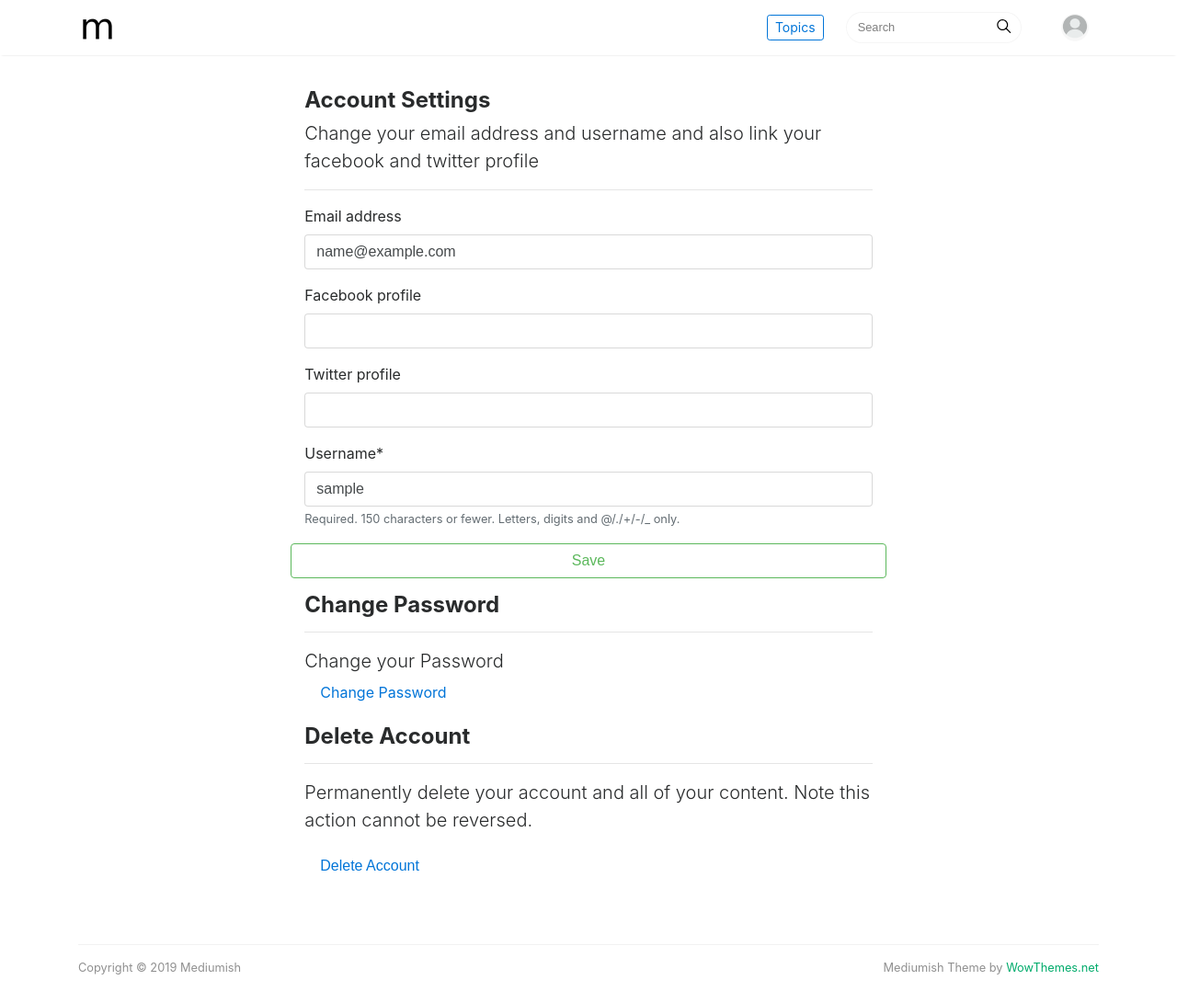
After one commit to pena56/mediumish, a Django app: page /me/settings/ in a window 1280 px wide. The commit adds this page. Shown: the whole page at 92% size. Run offline with Django 3.2, Linux system fonts and the light colour scheme; the visitor is signed in with stand-in values (Sample User, id 1); data comes from the database, SQL or seed files in the repository; parts of the project's set-up code (start-up, migrations or seed data) failed here and were passed over; some libraries are stand-ins or nearby versions.

Commit message:
(ft-settings-page) - user settings page
- created view for deleting user account
- created view for changing user password
- created to edit user details in settings

```diff
--- a/account/forms.py
+++ b/account/forms.py
@@ -1,4 +1,5 @@
 from django.contrib.auth.forms import UserCreationForm, UserChangeForm
+from django import forms
 
 from account.models import CustomUser
 
@@ -12,3 +13,9 @@
     class Meta(UserChangeForm):
         model = CustomUser
         fields = ('email', 'first_name', 'last_name', 'bio', 'profile_pic',)
+
+
+class UserSettingsForm(forms.ModelForm):
+    class Meta:
+        model = CustomUser
+        fields = ('email', 'facebook_profile', 'twitter_profile', 'username',)
--- a/account/urls.py
+++ b/account/urls.py
@@ -6,5 +6,5 @@
 urlpatterns = [
     path('register/', CreateUserView.as_view(), name='register'),
     path('@<str:username><int:pk>/edit/', UpdateUserView.as_view(), name='update_user'),
-    path('delete/<slug:slug>/', DeleteUserView.as_view(), name='delete_user'),
+    path('@<str:username><int:pk>/delete/', DeleteUserView.as_view(), name='delete_user'),
 ]
--- a/account/views.py
+++ b/account/views.py
@@ -19,7 +19,6 @@
     model = CustomUser
     fields = ['first_name', 'last_name', 'profile_pic', 'bio',]
     template_name = 'update_user.html'
-    # success_url = reverse_lazy('index')
 
     def dispatch(self, request, *args, **kwargs):
         obj = self.get_object()
@@ -31,5 +30,5 @@
 
 class DeleteUserView(DeleteView):
     model = CustomUser
-    template_name = 'delete_user.html'
-    success_url = reverse_lazy('home')
+    template_name = 'delete_account.html'
+    success_url = reverse_lazy('index')
--- a/article/urls.py
+++ b/article/urls.py
@@ -9,6 +9,7 @@
     MyStoriesView,
     EditArticleView,
     DeleteArticleView,
+    MySettingsView,
 )
 
 urlpatterns = [
@@ -20,4 +21,5 @@
     path('@<str:username><int:pk>/', AuthorProfileView.as_view(), name='profile'),
     path('<slug:slug>/edit/', EditArticleView.as_view(), name='edit_article'),
     path('<slug:slug>/delete/', DeleteArticleView.as_view(), name='delete_article'),
+    path('me/settings/', MySettingsView.as_view(), name='settings'),
 ]
--- a/article/views.py
+++ b/article/views.py
@@ -1,4 +1,4 @@
-from django.shortcuts import render
+from django.shortcuts import render, redirect
 from django.views.generic import ListView, DetailView
 from django.views.generic.edit import CreateView, UpdateView, DeleteView
 from django.urls import reverse_lazy
@@ -11,6 +11,7 @@
 from .models import Article
 from .forms import ArticleCreateForm, ArticleEditForm
 from account.models import CustomUser
+from account.forms import UserSettingsForm
 
 # Create your views here.
 
@@ -101,3 +102,20 @@
         if obj.author != request.user:
             raise PermissionDenied
         return super().dispatch(request, *args, **kwargs)
+
+
+class MySettingsView(LoginRequiredMixin, View):
+
+    def get(self, request, *args, **kwargs):
+        user = CustomUser.objects.get(id=request.user.id)
+        form = UserSettingsForm(instance=user)
+        return render(request, 'settings.html', {'form': form})
+
+    def post(self, request, *args, **kwargs):
+        user = CustomUser.objects.get(id=request.user.id)
+        form = UserSettingsForm(request.POST or None, instance=user)
+        if form.is_valid():
+            form.save()
+            return redirect('settings')
+        else:
+            return redirect('settings')
--- a/templates/base.html
+++ b/templates/base.html
@@ -66,7 +66,7 @@
                             <a class="dropdown-item" href="{% url 'my_stories' %}">My Stories</a>
                             <a class="dropdown-item"
                                 href="{% url 'profile' username=user.username pk=user.id %}">Profile</a>
-                            <a class="dropdown-item" href="">Settings</a>
+                            <a class="dropdown-item" href="{% url 'settings' %}">Settings</a>
                             <a class="dropdown-item" href="{% url 'logout' %}">Sign Out</a>
                         </div>
                     </li>
--- /dev/null
+++ b/templates/settings.html
@@ -0,0 +1,72 @@
+{% extends 'base.html' %}
+
+{% load crispy_forms_tags %}
+
+{% block content %}
+<div class="container">
+    <div class="row">
+        <div class="col-md-7 m-auto">
+            <div class="my-3">
+                <h4 class="font-weight-bold">Account Settings</h4>
+                <p class="lead">Change your email address and username and also link your facebook and twitter profile
+                </p>
+                <hr>
+                <form action="" method="POST">
+                    {% csrf_token %}
+                    {{form|crispy}}
+                    <div class="row">
+                        <button type="submit" class="m-auto btn btn-outline-success btn-block">Save</button>
+                    </div>
+                </form>
+            </div>
+            <div class="my-3">
+                <h4 class="font-weight-bold">Change Password</h4>
+                <hr>
+                <p class="lead">Change your Password<br><a href="{% url 'password_change' %}"
+                        class="btn btn-link">Change Password</a></p>
+            </div>
+            <div class="my-3">
+                <h4 class="font-weight-bold">Delete Account</h4>
+                <hr>
+                <p class="lead">Permanently delete your account and all of your content. Note this action cannot be
+                    reversed.<br>
+                    <form action="{% url 'delete_user' username=user.username pk=user.id %}" method="POST">
+                        {% csrf_token %}
+                        <button type="button" class="btn btn-link" data-toggle="modal"
+                            data-target="#exampleModalCenter">Delete Account</button>
+                    </form>
+                </p>
+            </div>
+
+            <!-- Modal -->
+            <div class="modal fade" id="exampleModalCenter" tabindex="-1" role="dialog"
+                aria-labelledby="exampleModalCenterTitle" aria-hidden="true">
+                <div class="modal-dialog modal-dialog-centered" role="document">
+                    <div class="modal-content">
+                        <div class="modal-header">
+                            <h5 class="modal-title font-weight-bold" id="exampleModalLongTitle">Delete Account</h5>
+                            <button type="button" class="close" data-dismiss="modal" aria-label="Close">
+                                <span aria-hidden="true">&times;</span>
+                            </button>
+                        </div>
+                        <div class="modal-body">
+                            <p class="lead text-center">Are you sure you want to perform this operation<br>
+                                <form action="{% url 'delete_user' username=user.username pk=user.id %}" method="POST">
+                                    {% csrf_token %}
+                                    <div class="row">
+                                        <button type="submit" class="btn btn-outline-danger m-auto">Delete Account</button>
+                                    </div>
+                                </form>
+                            </p>
+                        </div>
+                        <div class="modal-footer">
+                            <button type="button" class="btn btn-secondary" data-dismiss="modal">Close</button>
+                        </div>
+                    </div>
+                </div>
+            </div>
+
+        </div>
+    </div>
+</div>
+{% endblock %}
```
Also changed, not shown: templates/registration/password_change_done.html (added, +15 -0 lines), templates/registration/password_change_form.html (added, +19 -0 lines).
